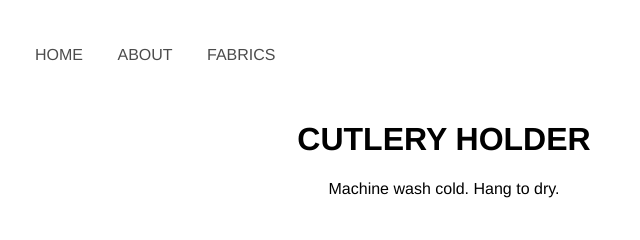
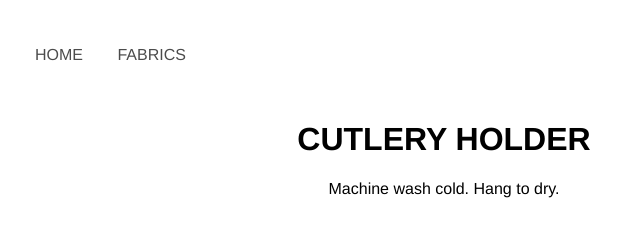
Before and after one commit to benkwan26/helbe, a plain HTML site: page cutlery-holder.html in a window 1280 px wide. Shown: the top 240 px of the page, 196-836 px from the left. Drawn offline with Linux system fonts and the light colour scheme.

Commit message:
Update cutlery-holder.html

```diff
--- a/cutlery-holder.html
+++ b/cutlery-holder.html
@@ -11,7 +11,6 @@
       <img src="https://benkwan26.github.io/helbe/images/helbe-logo-l.png" width="164" height="100">
          <ul>
            <li><a href="https://benkwan26.github.io/helbe">HOME</a></li>
-           <li><a href="#">ABOUT</a></li>
            <li><a href="https://benkwan26.github.io/helbe/fabrics">FABRICS</a></li>
          </ul>
      </div>
```
